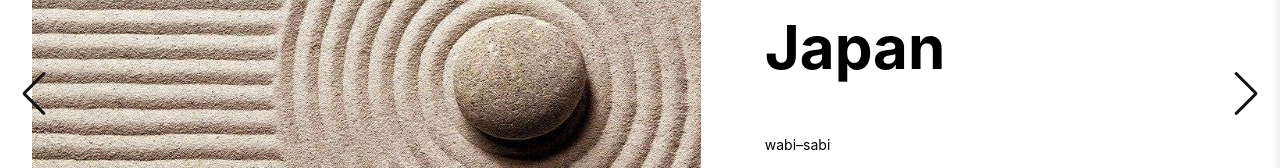
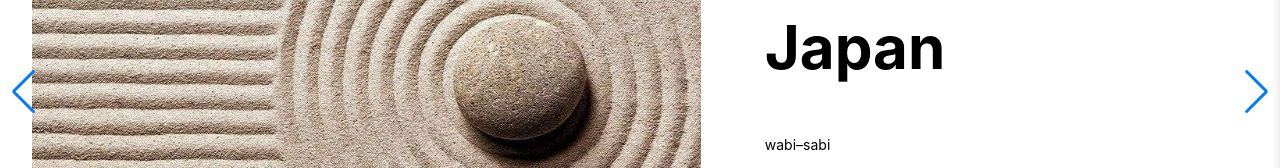
Before and after one commit to yuto0121/japanese-aesthetics, a Next.js app: page /article in a window 1280 px wide. Shown: the part 572-740 px from the top of the page. Built offline with nearby package versions, Linux system fonts and the light colour scheme.

Commit message:
adjust article page

```diff
--- a/styles/Article.module.css
+++ b/styles/Article.module.css
@@ -22,18 +22,18 @@
 }
 
 /* Swiper の矢印 */
-:global(.swiper-button-prev),
-:global(.swiper-button-next) {
+.swiper-button-prev,
+.swiper-button-next {
     color: #111;
     width: 48px;
     height: 48px;
 }
 
-:global(.swiper-button-prev) {
+.swiper-button-prev {
     left: 10px;
 }
 
-:global(.swiper-button-next) {
+.swiper-button-next {
     right: 10px;
 }
 
```
